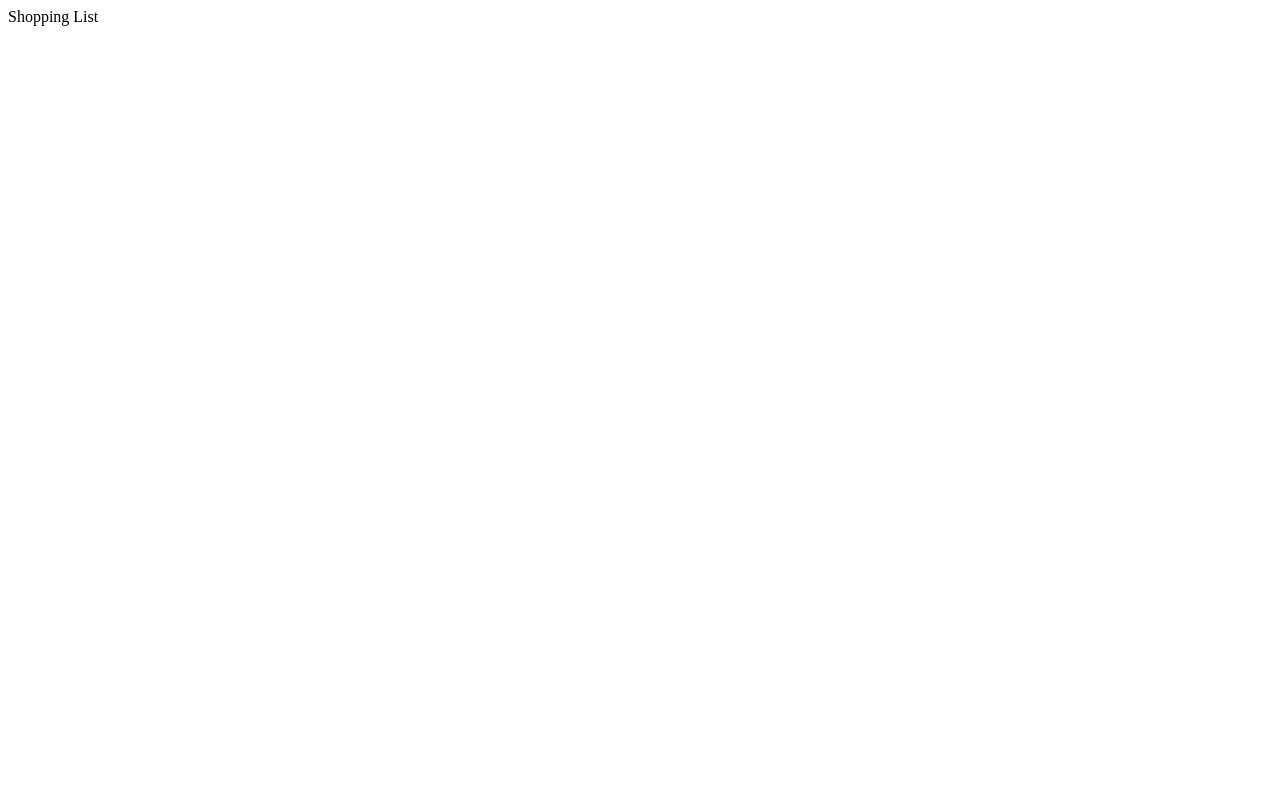
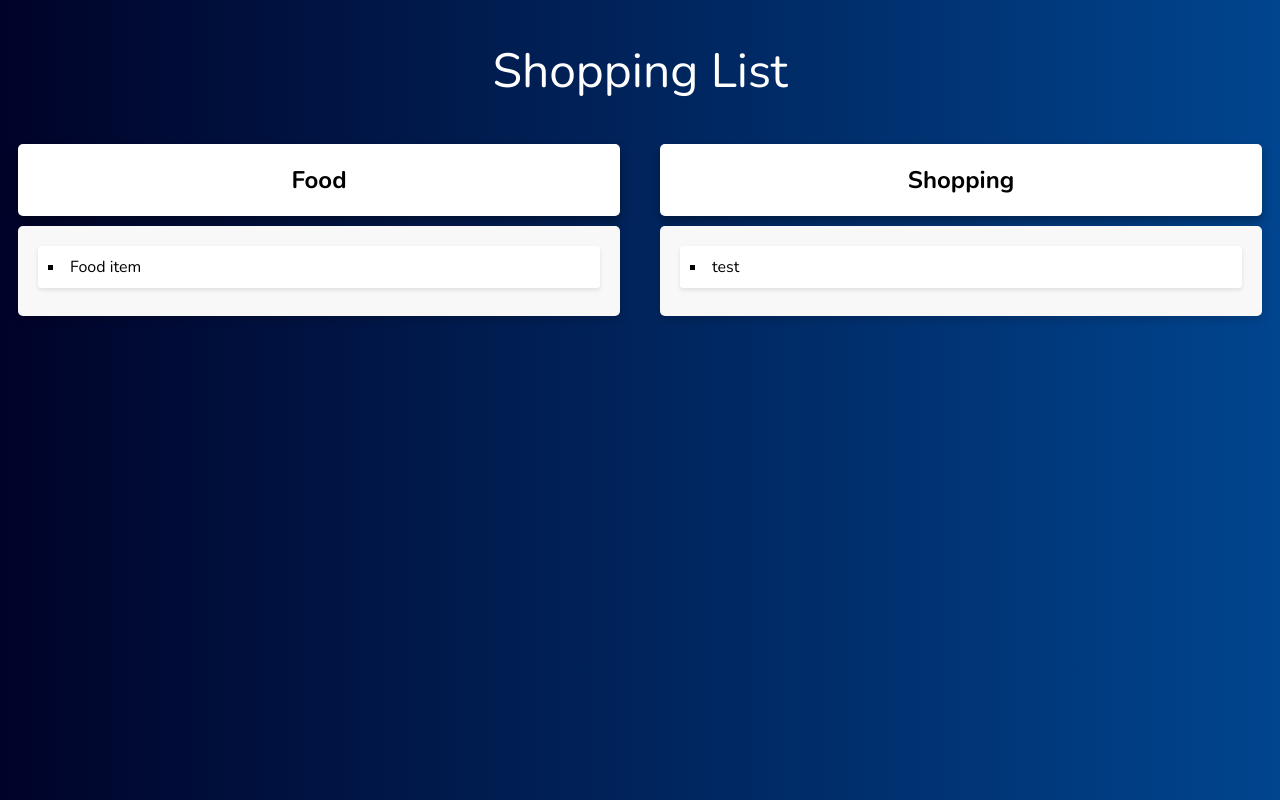
Before and after one commit to Workfish2475/ShoppingListDB, a website: page app/index.html in a window 1280 px wide. Drawn offline with nearby package versions, Linux system fonts and the light colour scheme; no server answers.

Commit message:
Site layout implemented

```diff
--- a/app/clientApp.js
+++ b/app/clientApp.js
@@ -0,0 +1,5 @@
+const socket = io('http://localhost:3000');
+
+socket.on('connect', () => {
+	console.log('A client has connected to the server');
+});
--- a/app/index.html
+++ b/app/index.html
@@ -2,12 +2,38 @@
 <html lang="en">
 <head>
 	<meta charset="UTF-8">
+	<link rel="stylesheet" href="style.css">
+	<script defer src="clientApp.js"></script>
+	<script src="https://cdn.socket.io/4.0.0/socket.io.min.js"></script>
 	<meta name="viewport" content="width=device-width, initial-scale=1.0">
 	<title>Shopping List</title>
 </head>
 <body>
 
-<section id="title">Shopping List</section>
+<section class="titleCard">
+	<section id="title">
+		Shopping List
+	</section>
+</section>
+
+<section class="contentArea">
+	<div class="section" id="Grocery">
+		<h2>Food</h2>
+		<section id="groceryItems">
+			<li>
+				Food item
+			</li>
+		</section>
+	</div>
+	<div class="section" id="Personal">
+		<h2>Shopping</h2>
+		<section id="personalItems">
+			<li>
+				test
+			</li>
+		</section>
+	</div>
+</section>
 
 </body>
 </html>
--- a/app/style.css
+++ b/app/style.css
@@ -0,0 +1,50 @@
+@import url('https://fonts.googleapis.com/css2?family=Nunito:ital,wght@0,200..1000;1,200..1000&display=swap');
+
+body {
+	font-family: "Nunito", sans-serif;
+  	font-optical-sizing: auto;
+	  background: linear-gradient(90deg, hsla(236, 100%, 8%, 1) 0%, hsla(211, 100%, 28%, 1) 100%);
+}
+
+.titleCard {
+    padding: 30px;
+    display: flex;
+    justify-content: center;
+    align-items: center;
+	color: white;
+    font-size: xxx-large;
+    border-radius: 5px;
+}
+
+.contentArea {
+    display: grid;
+    grid-template-columns: 1fr 1fr;
+    gap: 20px; /* This adds space between your grid items */
+}
+
+.section > h2 {
+    margin: 10px;
+    padding: 20px;
+    text-align: center;
+    border-radius: 5px;
+    background-color: white;
+    box-shadow: rgba(0, 0, 0, 0.35) 0px 5px 10px;
+}
+
+#groceryItems, #personalItems {
+    margin: 10px;
+    padding: 20px;
+    text-align: left;
+    border-radius: 5px;
+	background-color: #f8f8f8;
+    box-shadow: rgba(0, 0, 0, 0.15) 0px 4px 8px;
+}
+
+#groceryItems li, #personalItems li {
+    padding: 10px;
+	list-style: square;
+	margin-bottom: 8px;
+    border-radius: 3px;
+	background-color: #fff;
+    box-shadow: rgba(0, 0, 0, 0.1) 0px 2px 4px;
+}
```
Also changed, not shown: server/serverApp.js (+13 -0 lines).
